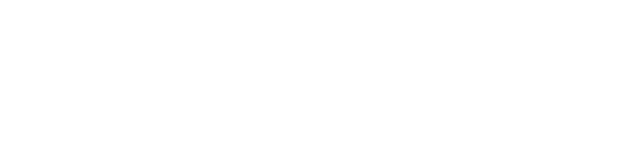
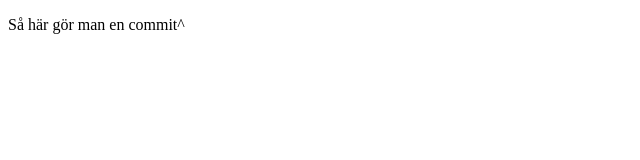
Before and after one commit to sanazsajj/sanaz-produkterna, a plain HTML site: page index.html in a window 1280 px wide. Shown: the whole page, without its empty margins (0-640 px from the left). Drawn offline with Linux system fonts and the light colour scheme.

Commit message:
La till en paragraf

```diff
--- a/index.html
+++ b/index.html
@@ -6,6 +6,6 @@
     <title>Document</title>
 </head>
 <body>
-
+    <p>Så här gör man en commit^</p>
 </body>
 </html>
```
